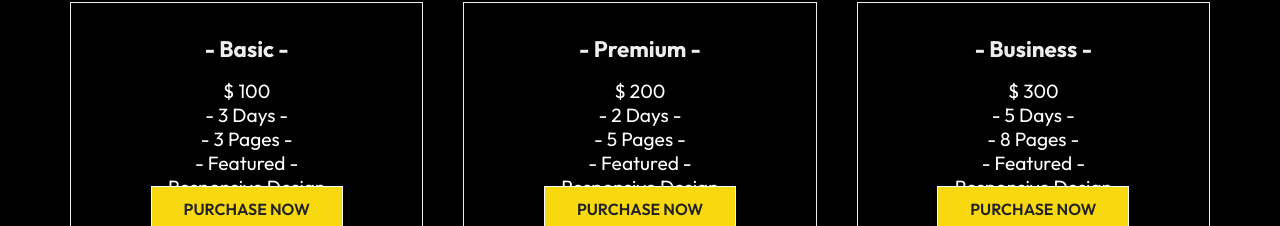
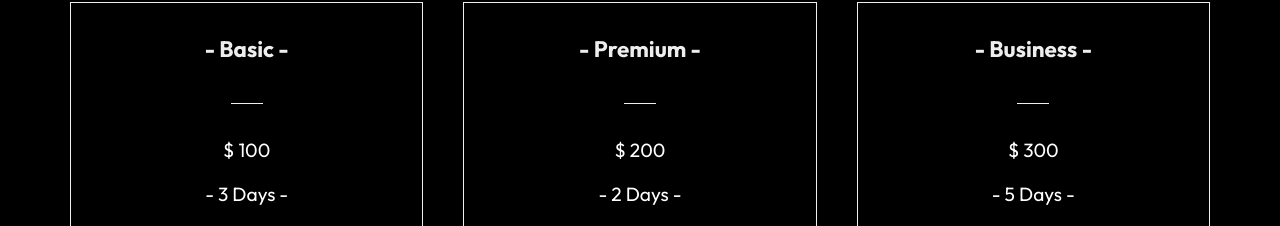
Before and after one commit to yeabtsega45/My-Portfolio, a React (Create React App) app: page /project in a window 1280 px wide. Shown: the part 574-800 px from the top of the page. Built offline with nearby package versions, Linux system fonts and the light colour scheme.

Commit message:
styling the card component

```diff
--- a/src/Components/PricingCard.css
+++ b/src/Components/PricingCard.css
@@ -23,6 +23,15 @@
     font-size: 1.4rem;
     padding: 1rem;
 }
+.card p {
+    padding: 10px 0;
+}
+.bar {
+    border-bottom: 1px solid #eee;
+    width: 10%;
+    margin: 1.5rem auto;
+    display: block;
+}
 
 @media screen and (max-width: 740px) {
     .card-container {
```
